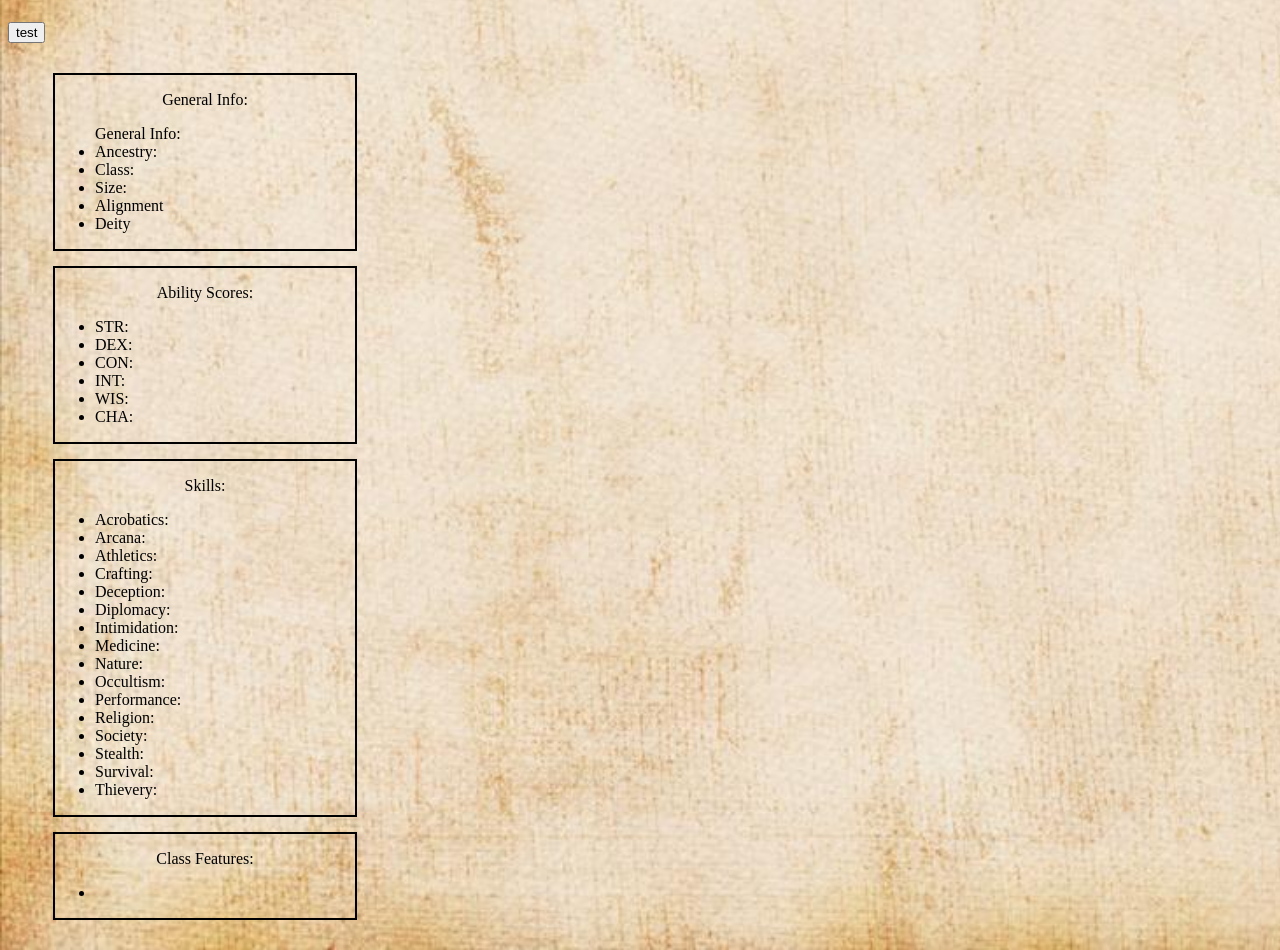
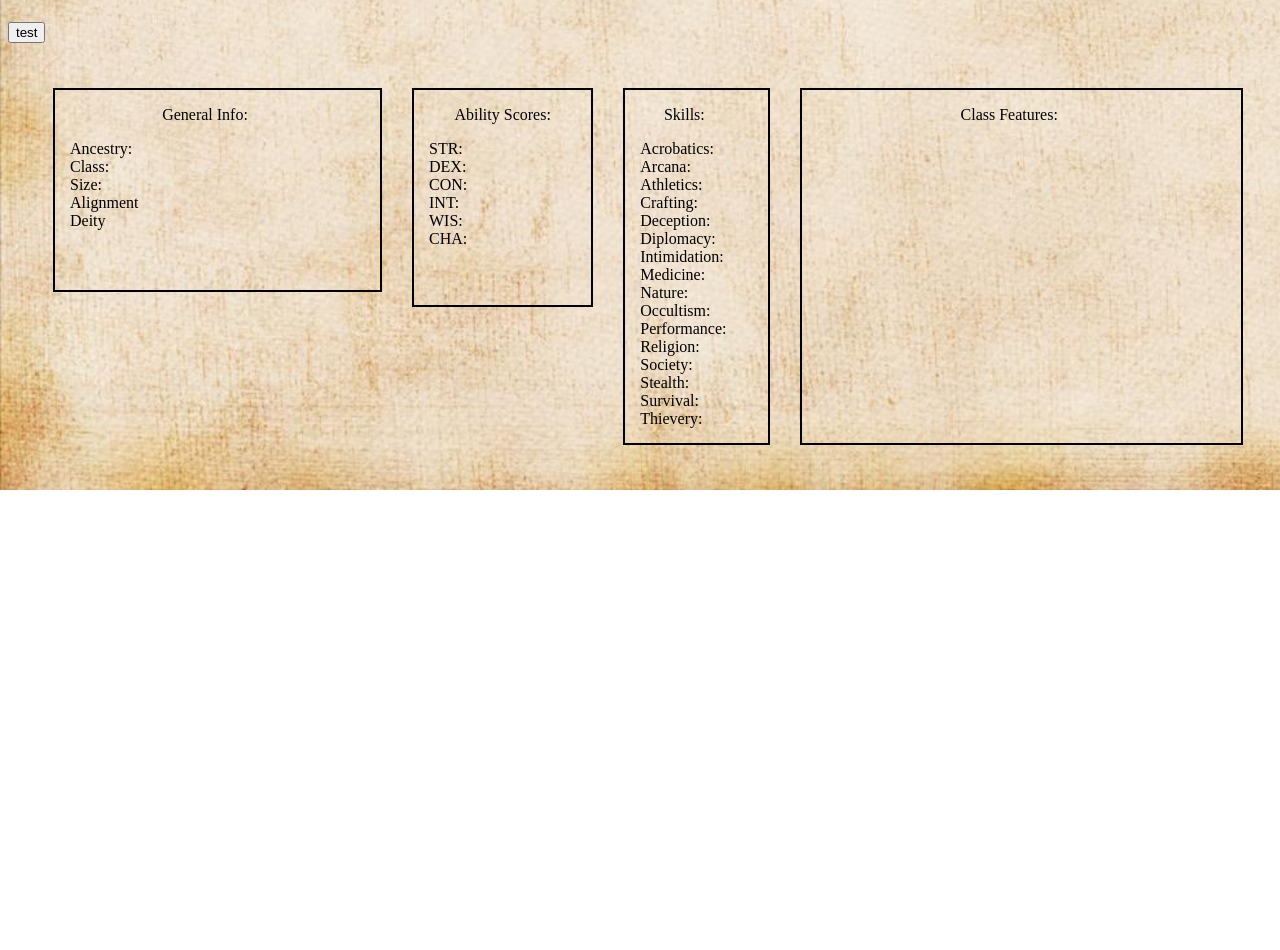
Before and after one commit to austinih/Pathfinder-2E-Random-Character-Generator, a plain HTML site: page index.html in a window 1280 px wide. Shown: the part 814-1764 px from the top of the page. After the commit the page ends 1304 px from the top, so only its background shows below. Drawn offline with Linux system fonts and the light colour scheme; a web font is replaced by a local one.

Commit message:
added basic character sheet, read to test JS for stat roller and ability scores

```diff
--- a/index.html
+++ b/index.html
@@ -75,9 +75,10 @@
     <button id="tester">test</button>
 
     <div class="characterSheet">
+
         <div id="generalDetails">
             <p>General Info:</p>
-            <ul>General Info:
+            <ul>
                 <li id="ancestryBox">Ancestry: </li>
                 <li id="classBox">Class:</li>
                 <li id="sizeBox">Size:</li>
--- a/script.js
+++ b/script.js
@@ -2,6 +2,8 @@
 
 const alchemistBtn = document.querySelector('#alchemist')
 const tester = document.querySelector('#tester')
+
+////Dice Roller Test for Stats
 
 
 
--- a/style.css
+++ b/style.css
@@ -69,6 +69,7 @@ h2 {
   }
 .characterSheet {
   margin: 30px;
+  display: flex;
 }
 p {
   text-align: center;
@@ -76,20 +77,37 @@ p {
 #generalDetails {
   border: 2px solid black;
   max-width: 300px;
+  width: 33vw;
+  height: 25vh;
+  padding-right: 25px;
   margin: 15px;
+
 }
 #abilityScores {
   border: 2px solid black;
   max-width: 300px;
+  width: 15vw;
+  height: 25vh;
+  margin: 15px;
+  padding-bottom: 15px;
   margin: 15px;
 }
 #skills {
   border: 2px solid black;
-  max-width: 300px;
+  padding-right: 25px;
   margin: 15px;
+  padding-bottom: 15px;
+  width:10vw;
 }
 #classFeatures {
   border: 2px solid black;
-  max-width: 300px;
+  width: 35vw;
+  padding-right: 25px;
+  padding-bottom: 15px;
   margin: 15px;
 }
+ul {
+  list-style-type: none;
+  margin:0;
+  padding-left: 15px;
+}
```
Also changed, not shown: 1 other file.
